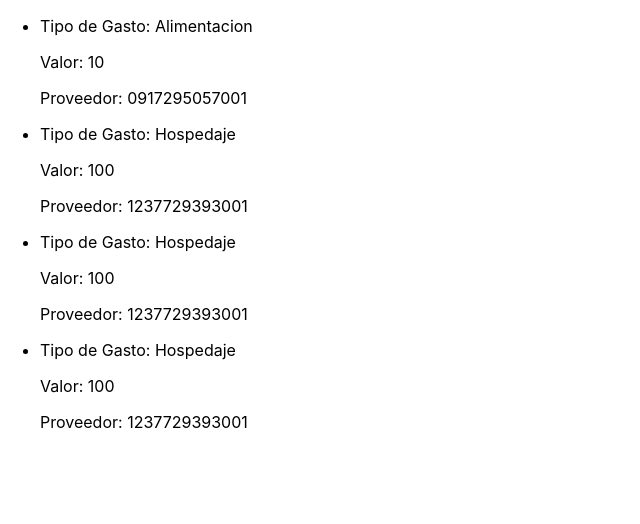
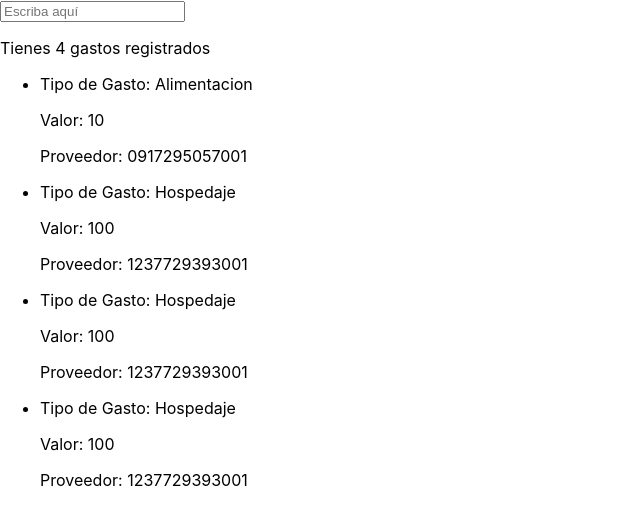
Before and after one commit to Datalis/practica-react, a React (Create React App) app: page / in a window 1280 px wide. Shown: the top 524 px of the page, without its empty margins (0-640 px from the left). Built offline with nearby package versions, Linux system fonts and the light colour scheme.

Commit message:
Implement input for search  for expense

```diff
--- a/src/App.js
+++ b/src/App.js
@@ -2,6 +2,8 @@
 import './App.css';
 import React from 'react';
 import ExpenseItem from './components/ExpenseItem';
+import ExpenseCounter from './components/ExpenseCounter';
+import ExpenseSearch from './components/ExpenseSearch';
 
 const expenseList = [
   {
@@ -36,24 +38,42 @@ class App extends React.Component {
     super(props)
     this.state = {
       expenses: expenseList,
+      searchValue: ''
     }
+    this.setSearchVal = this.setSearchVal.bind(this);
+  }
+
+  setSearchVal (v) {
+    this.setState({ searchValue: v });
   }
 
   render() {
 
+    const searchExpenses = this.state.expenses.filter(e =>
+      e.eType.toLocaleLowerCase().includes(this.state.searchValue.toLocaleLowerCase())
+    );
+    const expenseCount = searchExpenses.length;
+
+
     return (
-      <div className={this.state.v}>
+      <div>
         {/* <header className="App-header">
           <p>Nombre: {user.name}</p>
           <p>Apellido: {user.last_name}</p>
           <p>Es mayor de edad {user.age > 18 ? 'Si': 'No'}</p>
         </header> */}
 
-        <ul>
-          {this.state.expenses.map(e =>
-            <ExpenseItem {...e} />
+        <ExpenseSearch
+          searchValue={this.state.searchValue}
+          onSearchValueChange={this.setSearchVal}
+        ></ExpenseSearch>
+
+        <ExpenseCounter count={expenseCount} />
+          <ul className='expenseList'>
+            {searchExpenses.map(e =>
+              <ExpenseItem {...e} />
             )}
-        </ul>
+          </ul>
       </div>
     );
   }
--- /dev/null
+++ b/src/components/ExpenseCounter.js
@@ -0,0 +1,8 @@
+function ExpenseCounter({count}) {
+
+    return (
+        <p className="ExpenseCounter">Tienes {count} gastos registrados</p>
+    );
+}
+
+export default ExpenseCounter;
--- a/src/components/ExpenseItem.js
+++ b/src/components/ExpenseItem.js
@@ -2,7 +2,7 @@ import React from "react";
 
 function ExpenseItem({eType, totalVal, providerRuc}) {
     return (
-        <li>
+        <li className="ExpenseItem">
             <div>
                 <p>Tipo de Gasto: {eType}</p>
                 <p>Valor: {totalVal}</p>
--- /dev/null
+++ b/src/components/ExpenseSearch.js
@@ -0,0 +1,15 @@
+function ExpenseSearch(props) {
+
+
+    return (
+        <input
+            className="searchInput"
+            placeholder="Escriba aquí"
+            value={props.searchValue}
+            onChange={e => props.onSearchValueChange(e.target.value)}
+
+        />
+    )
+}
+
+export default ExpenseSearch;
```
